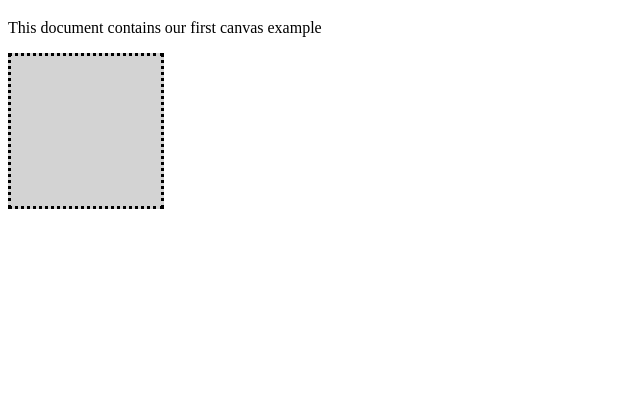
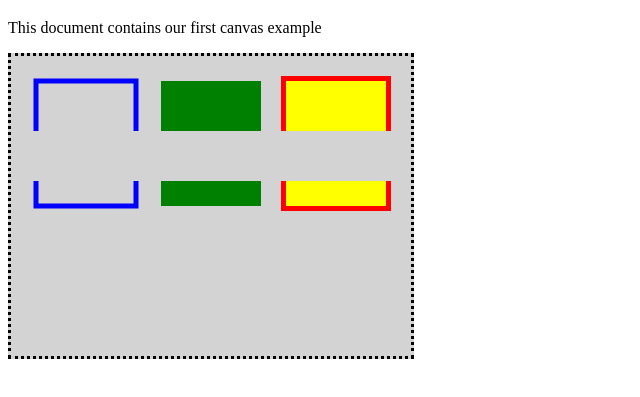
Before and after one commit to emosa/WIA, a plain HTML site: page HTML5 Canvas/1-Starting/1-First Canvas Document.html in a window 1280 px wide. Shown: the part 61-458 px from the top of the page, without its empty margins (0-640 px from the left). Drawn offline with Linux system fonts and the light colour scheme.

Commit message:
Our First Canvas
Finish first canvas

```diff
--- a/HTML5 Canvas/1-Starting/1-First Canvas Document.html
+++ b/HTML5 Canvas/1-Starting/1-First Canvas Document.html
@@ -15,8 +15,51 @@
 			window.onload = function(){
 
 				var theCanvas= document.getElementById("Canvas1");
-				theCanvas.width= 150;
-				theCanvas.height= 150;
+				//theCanvas.width= 150;
+				//theCanvas.height= 150;
+
+				if(theCanvas){
+					//retreive context
+					var ctx = theCanvas.getContext("2d");
+					if(ctx){
+
+						//Safe to draw here?
+						//Draw stoke rectangle
+
+						ctx.strokeStyle = "blue";
+						ctx.lineWidth = 5;
+
+						//Draw a stroked rectangle
+						//strokeRectangle(posX, posY, Width, Heigh)
+
+						ctx.strokeRect(25, 25, 100, 125);
+
+
+
+						// Set the fill style
+
+						ctx.fillStyle= "green";
+						// Fill Rect
+						ctx.fillRect(150, 25, 100, 125);
+
+						//Draw a filled and stroked retangle
+
+						ctx.strokeStyle="red";
+						ctx.fillStyle="yellow";
+						ctx.lineWidth= 10;
+
+						//draw the rectangle
+
+						ctx.strokeRect(275, 25, 100, 125);
+						ctx.fillRect(275, 25, 100, 125);
+
+						//clearing rectangle
+
+						ctx.clearRect(15, 75, 450, 50);
+
+						}
+
+					}
 
 				}
 
```
